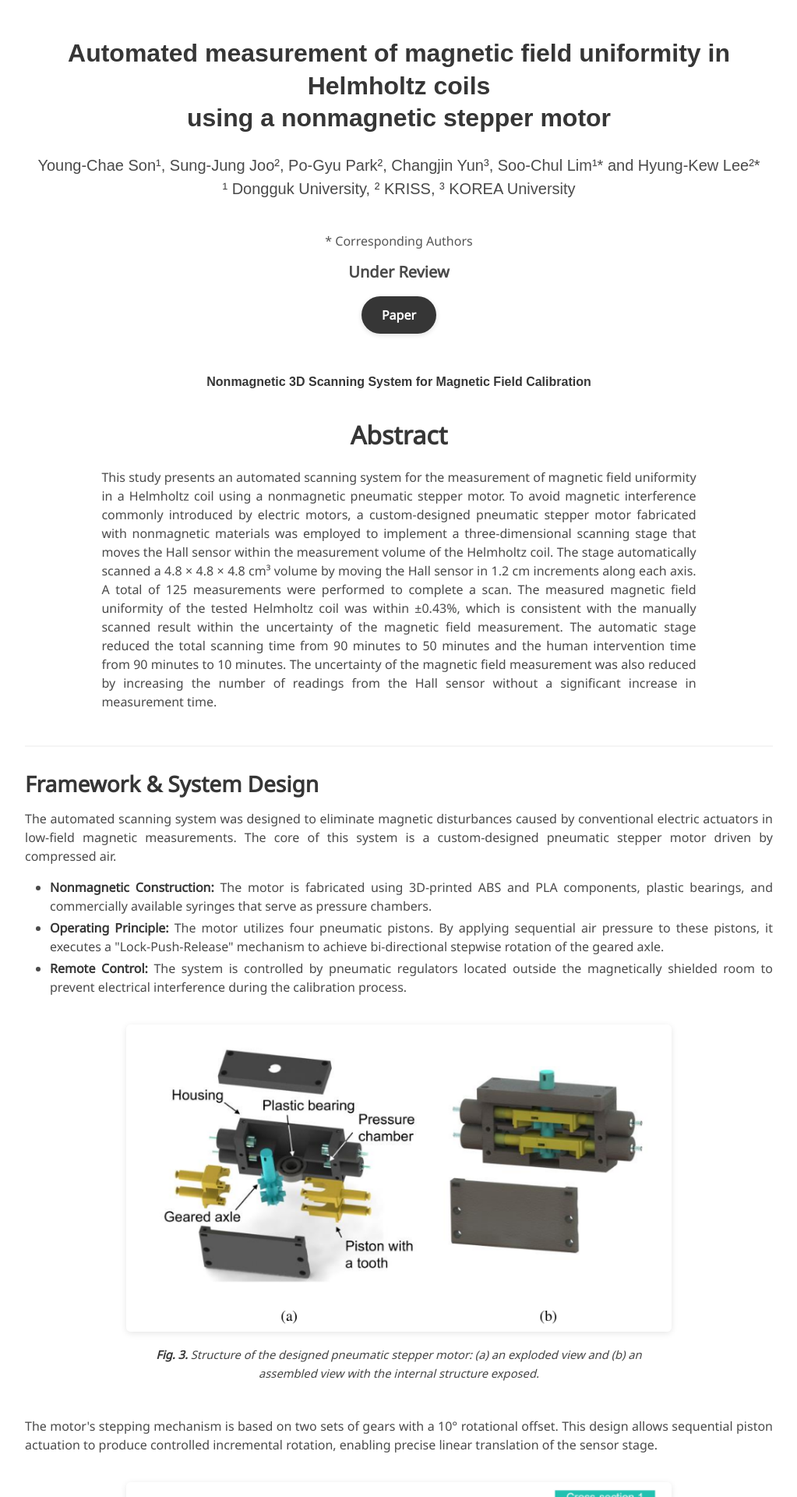
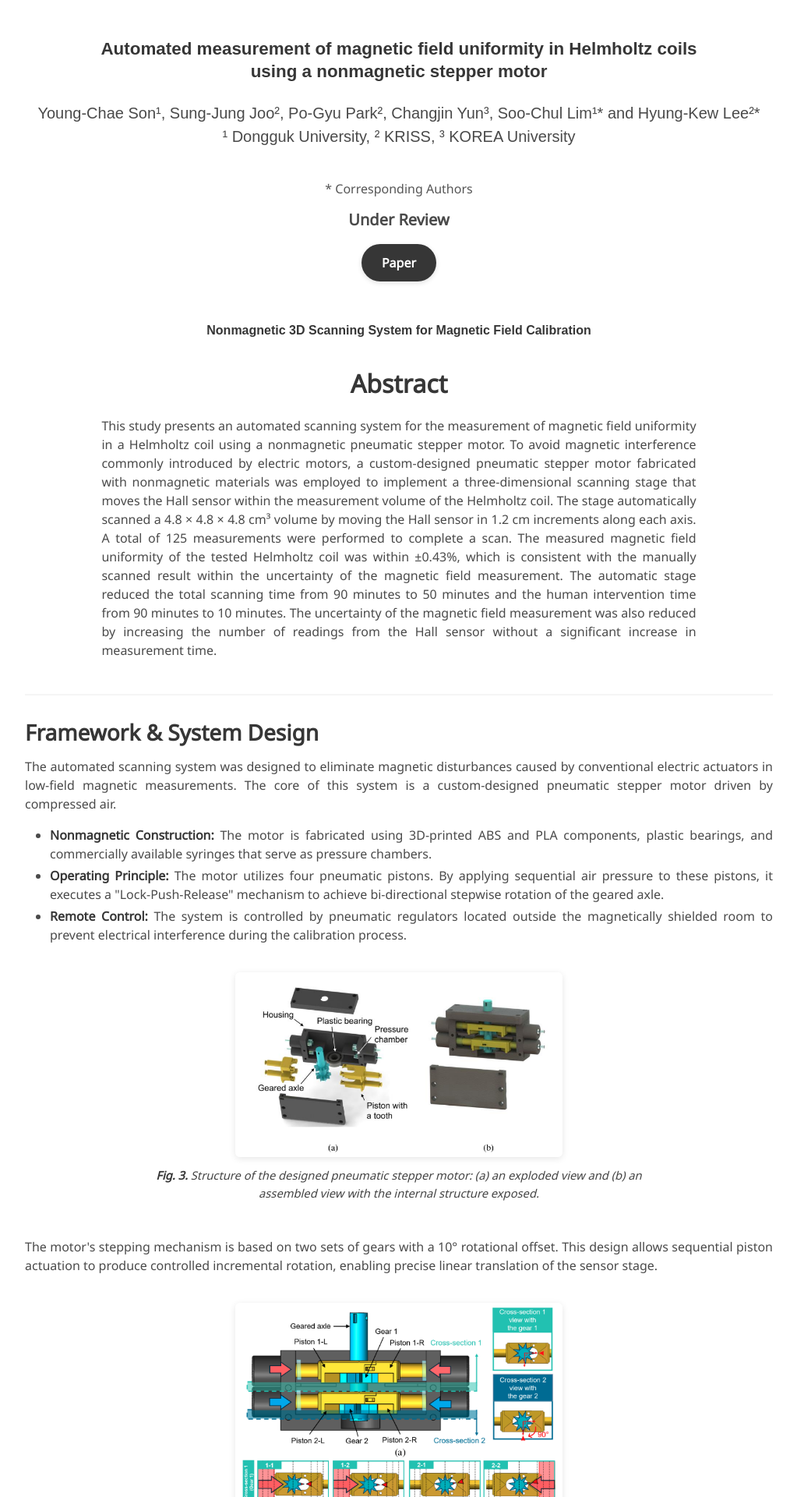
Before and after one commit to imyoungchae/nonmagnetic-stepper-motor, a Jekyll site: the page built from index.md, in a window 1280 px wide. Shown: the top 1920 px of the page at 78% size, without its empty margins (128-1151 px from the left). Built offline with Jekyll 4.4.1, drawn with Linux system fonts in a browser that asks for light colours; some web fonts are replaced.

Commit message:
style: reduce title font size and scale non-fig1 figures to 60%
Agent-Logs-Url: https://github.com/imyoungchae/nonmagnetic-stepper-motor/sessions/042c18a3-91e8-418e-ac52-46ac9f0d15ff

Co-authored-by: imyoungchae <87971802+imyoungchae@users.noreply.github.com>

```diff
--- a/index.md
+++ b/index.md
@@ -11,7 +11,7 @@ affiliations:
 
 <style>
 h1.title {
-  font-size: 2rem !important;
+  font-size: 1.4rem !important;
   line-height: 1.3;
 }
 </style>
@@ -67,7 +67,7 @@ h1.title {
 <div class="columns is-centered" style="margin-top: 1.5rem; margin-bottom: 2rem;">
   <div class="column is-four-fifths">
     <figure>
-      <img src="static/image/fig3.png" alt="Fig. 3" style="width: 100%; border-radius: 6px; box-shadow: 0 2px 8px rgba(0,0,0,0.1);">
+      <img src="static/image/fig3.png" alt="Fig. 3" style="width: 60%; margin: 0 auto; display: block; border-radius: 6px; box-shadow: 0 2px 8px rgba(0,0,0,0.1);">
       <figcaption style="margin-top: 0.75rem; font-size: 0.92rem; color: #444; line-height: 1.6;">
         <strong>Fig. 3.</strong> Structure of the designed pneumatic stepper motor: (a) an exploded view and (b) an assembled view with the internal structure exposed.
       </figcaption>
@@ -84,7 +84,7 @@ h1.title {
 <div class="columns is-centered" style="margin-top: 1.5rem; margin-bottom: 2rem;">
   <div class="column is-four-fifths">
     <figure>
-      <img src="static/image/fig4.png" alt="Fig. 4" style="width: 100%; border-radius: 6px; box-shadow: 0 2px 8px rgba(0,0,0,0.1);">
+      <img src="static/image/fig4.png" alt="Fig. 4" style="width: 60%; margin: 0 auto; display: block; border-radius: 6px; box-shadow: 0 2px 8px rgba(0,0,0,0.1);">
       <figcaption style="margin-top: 0.75rem; font-size: 0.92rem; color: #444; line-height: 1.6;">
         <strong>Fig. 4.</strong> (a) Top view of the designed motor and views of cross-section 1 and cross-section 2 with the corresponding gears. Gear 2 is rotated by 90&deg; relative to Gear 1, which causes a rotational misalignment between Gear 1 and 2 of 10&deg;. (b) Illustration of the movement of the gears at each step corresponding to the sequential pressure applied to the pistons from step 1-1 to 4-2.
       </figcaption>
@@ -130,7 +130,7 @@ h1.title {
 <div class="columns is-centered" style="margin-top: 1.5rem; margin-bottom: 2rem;">
   <div class="column is-four-fifths">
     <figure>
-      <img src="static/image/fig2.png" alt="Fig. 2" style="width: 100%; border-radius: 6px; box-shadow: 0 2px 8px rgba(0,0,0,0.1);">
+      <img src="static/image/fig2.png" alt="Fig. 2" style="width: 60%; margin: 0 auto; display: block; border-radius: 6px; box-shadow: 0 2px 8px rgba(0,0,0,0.1);">
       <figcaption style="margin-top: 0.75rem; font-size: 0.92rem; color: #444; line-height: 1.6;">
         <strong>Fig. 2.</strong> (a) Three-dimensional grid of 125 measurement points for evaluation of magnetic field uniformity in the KRISS Helmholtz coil. (b) Three-dimensional plot of RDBs measured by manually scanning the 125 points in the grid.
       </figcaption>
@@ -153,7 +153,7 @@ h1.title {
 <div class="columns is-centered" style="margin-top: 1.5rem; margin-bottom: 2rem;">
   <div class="column is-four-fifths">
     <figure>
-      <img src="static/image/fig9.png" alt="Fig. 9" style="width: 100%; border-radius: 6px; box-shadow: 0 2px 8px rgba(0,0,0,0.1);">
+      <img src="static/image/fig9.png" alt="Fig. 9" style="width: 60%; margin: 0 auto; display: block; border-radius: 6px; box-shadow: 0 2px 8px rgba(0,0,0,0.1);">
       <figcaption style="margin-top: 0.75rem; font-size: 0.92rem; color: #444; line-height: 1.6;">
         <strong>Fig. 9.</strong> (a) Three-dimensional plot of RDBs measured with the same Helmholtz coil used in Fig. 2 by automatic scanning of 125 points using the developed stepper motors for comparison. (b) Magnetic flux densities at the center (0, 0, 0) and at the position exhibiting the largest RDB measured during three cycles of manual (B<sub>M</sub>) and automatic scanning (B<sub>A</sub>).
       </figcaption>
```
